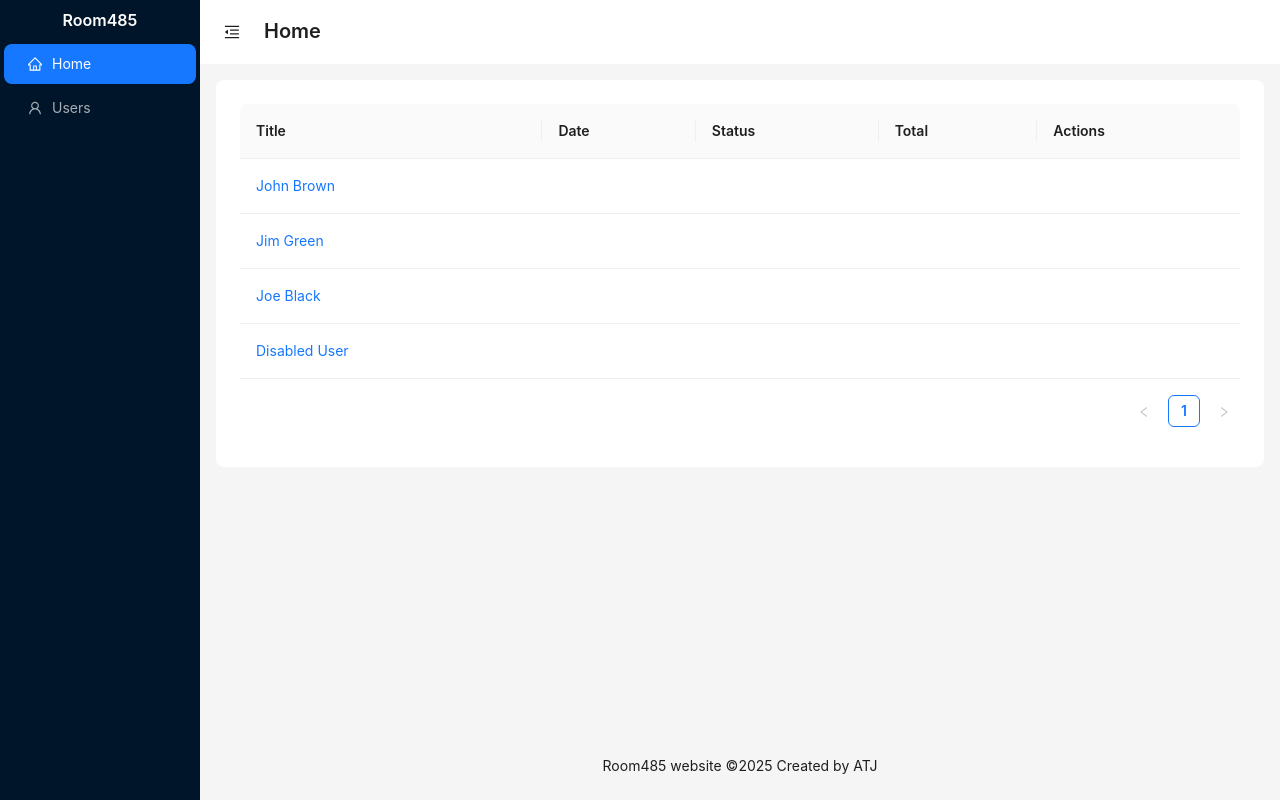
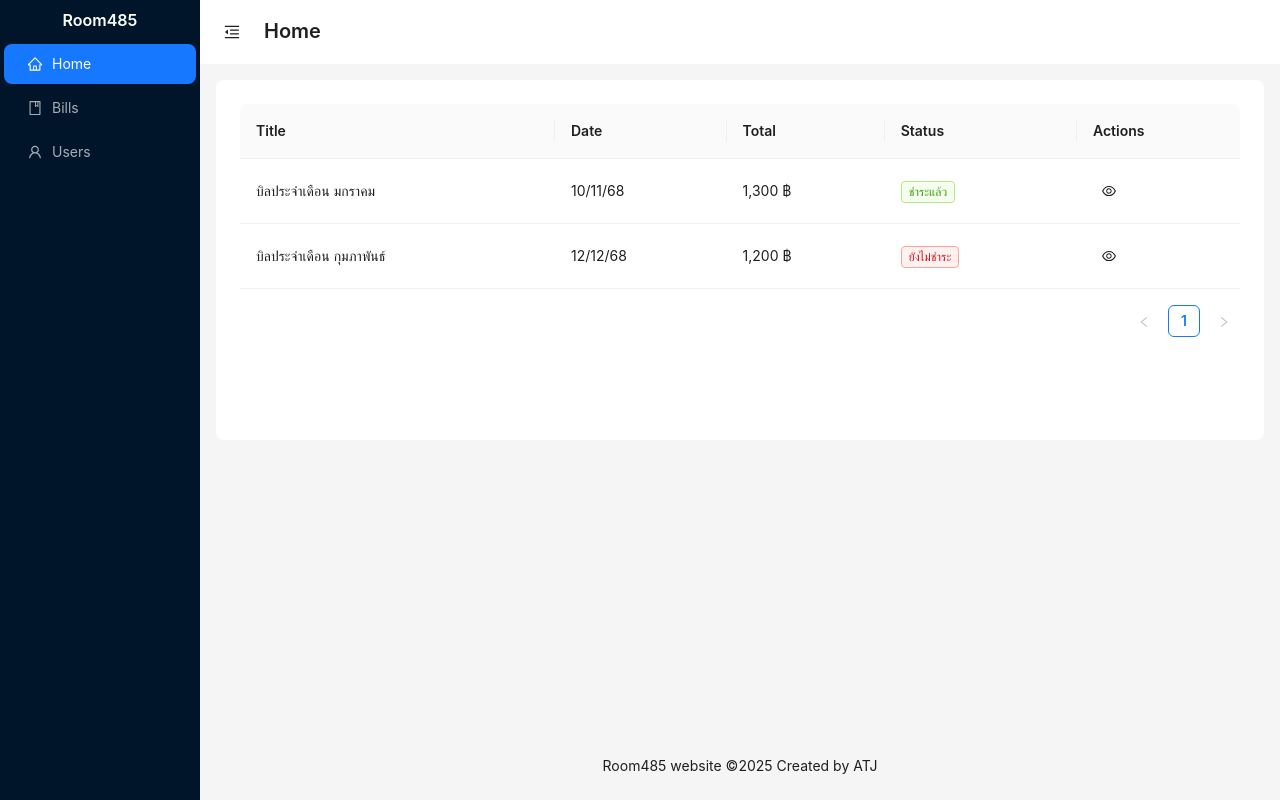
Before and after one commit to tamamiwakimura/Room485, a Next.js app: page / in a window 1280 px wide. Built offline with nearby package versions, Linux system fonts and the light colour scheme.

Commit message:
finish ui home

```diff
--- a/app/page.tsx
+++ b/app/page.tsx
@@ -2,16 +2,25 @@
 
 import React, { useState } from "react";
 import {
-  DesktopOutlined,
-  FileOutlined,
+  BookOutlined,
   HomeOutlined,
   MenuFoldOutlined,
   MenuUnfoldOutlined,
-  TeamOutlined,
   UserOutlined,
+  EyeOutlined,
 } from "@ant-design/icons";
 import type { MenuProps } from "antd";
-import { Breadcrumb, Button, Layout, Menu, Table, theme, Typography } from "antd";
+import {
+  Breadcrumb,
+  Button,
+  Layout,
+  Menu,
+  Table,
+  theme,
+  Typography,
+  Tag,
+  Modal,
+} from "antd";
 const { Title } = Typography;
 const { Header, Content, Footer, Sider } = Layout;
 
@@ -33,7 +42,8 @@ function getItem(
 
 const items: MenuItem[] = [
   getItem("Home", "1", <HomeOutlined />),
-  getItem("Users", "2", <UserOutlined />),
+  getItem("Bills", "2", <BookOutlined />),
+  getItem("Users", "3", <UserOutlined />),
 ];
 
 import type { TableColumnsType, TableProps } from "antd";
@@ -41,92 +51,135 @@ import type { TableColumnsType, TableProps } from "antd";
 interface DataType {
   key: React.Key;
   name: string;
+  date: string;
+  total: number;
+  status: "paid" | "unpaid";
 }
+
+export default function Home() {
+  const [collapsed, setCollapsed] = useState(false);
+  const [isModalOpen, setIsModalOpen] = useState(false);
+  const [selectedBill, setSelectedBill] = useState<DataType | null>(null);
+
+  const {
+    token: { colorBgContainer, borderRadiusLG },
+  } = theme.useToken();
+
+  const showModal = (record: DataType) => {
+    setSelectedBill(record);
+    setIsModalOpen(true);
+  };
+
+  const handleCancel = () => {
+    setIsModalOpen(false);
+  };
 
   const columns: TableColumnsType<DataType> = [
     {
       title: "Title",
       dataIndex: "name",
-    render: (text: string) => <a>{text}</a>,
     },
     {
       title: "Date",
       dataIndex: "date",
     },
     {
+      title: "Total",
+      dataIndex: "total",
+      render: (value) => `${value.toLocaleString()} ฿`,
+    },
+    {
       title: "Status",
       dataIndex: "status",
-  },
-  {
-    title: "Total",
-    dataIndex: "total",
+      render: (status) =>
+        status === "paid" ? (
+          <Tag color="green">ชำระแล้ว</Tag>
+        ) : (
+          <Tag color="red">ยังไม่ชำระ</Tag>
+        ),
     },
     {
       title: "Actions",
-    dataIndex: "actions",
+      render: (_, record) => (
+        <Button
+          icon={<EyeOutlined />}
+          type="text"
+          onClick={() => showModal(record)}
+        />
+      ),
     },
   ];
 
   const data: DataType[] = [
     {
       key: "1",
-    name: "John Brown"
+      name: "บิลประจำเดือน มกราคม",
+      date: "10/11/68",
+      total: 1300,
+      status: "paid",
     },
     {
       key: "2",
-    name: "Jim Green"
+      name: "บิลประจำเดือน กุมภาพันธ์",
+      date: "12/12/68",
+      total: 1200,
+      status: "unpaid",
+    },
+  ];
+  return (
+    <Layout style={{ minHeight: "100vh" }}>
+      <Sider trigger={null} collapsible collapsed={collapsed}>
+        <Title
+          level={5}
+          style={{ textAlign: "center", paddingTop: "8px", color: "#fff" }}
+        >
+          Room485
+        </Title>
+        <Menu
+          theme="dark"
+          mode="inline"
+          defaultSelectedKeys={["1"]}
+          items={[
+            {
+              key: "1",
+              icon: <HomeOutlined />,
+              label: "Home",
+            },
+            {
+              key: "2",
+              icon: <BookOutlined />,
+              label: "Bills",
             },
             {
               key: "3",
-    name: "Joe Black",
-  },
-  {
-    key: "4",
-    name: "Disabled User"
-  },
-];
-
-export default function Home() {
-  const [collapsed, setCollapsed] = useState(false);
-  const {
-    token: { colorBgContainer, borderRadiusLG },
-  } = theme.useToken();
-
-  return (
-    <Layout style={{ minHeight: "100vh" }}>
-      <Sider trigger={null} collapsible collapsed={collapsed}>
-        <Title level={5} style={{ textAlign: "center", paddingTop: "8px", color: "#fff" }}>Room485</Title>
-        <Menu
-          theme="dark"
-          mode="inline"
-          defaultSelectedKeys={['1']}
-          items={[
-            {
-              key: '1',
-              icon: <HomeOutlined/>,
-              label: 'Home',
-            },
-            {
-              key: '2',
               icon: <UserOutlined />,
-              label: 'Users',
+              label: "Users",
             },
           ]}
         />
       </Sider>
       <Layout>
-        <Header style={{ padding: 0, background: colorBgContainer, display: "flex", alignItems: "center" }}>
+        <Header
+          style={{
+            padding: 0,
+            background: colorBgContainer,
+            display: "flex",
+            alignItems: "center",
+          }}
+        >
           <Button
             type="text"
             icon={collapsed ? <MenuUnfoldOutlined /> : <MenuFoldOutlined />}
             onClick={() => setCollapsed(!collapsed)}
             style={{
-              fontSize: '16px',
+              fontSize: "16px",
               width: 64,
               height: 64,
             }}
           />
-          <Title level={4} style={{ paddingTop: 8 }}>Home</Title>
+          <Title level={4} style={{ paddingTop: 8 }}>
+            Home
+          </Title>
         </Header>
         <Content style={{ padding: "16px" }}>
           <div
@@ -144,6 +197,34 @@ export default function Home() {
           Room485 website ©{new Date().getFullYear()} Created by ATJ
         </Footer>
       </Layout>
+      <Modal
+        title="รายละเอียดบิล"
+        open={isModalOpen}
+        onCancel={handleCancel}
+        footer={null}
+      >
+        {selectedBill && (
+          <div>
+            <p>
+              <b>ชื่อบิล:</b> {selectedBill.name}
+            </p>
+            <p>
+              <b>วันที่:</b> {selectedBill.date}
+            </p>
+            <p>
+              <b>จำนวนเงิน:</b> {selectedBill.total.toLocaleString()} ฿
+            </p>
+            <p>
+              <b>สถานะ:</b>{" "}
+              {selectedBill.status === "paid" ? (
+                <Tag color="green">ชำระแล้ว</Tag>
+              ) : (
+                <Tag color="red">ยังไม่ชำระ</Tag>
+              )}
+            </p>
+          </div>
+        )}
+      </Modal>
     </Layout>
   );
 }
```
Lines whose indentation alone changed are shown as unchanged.
